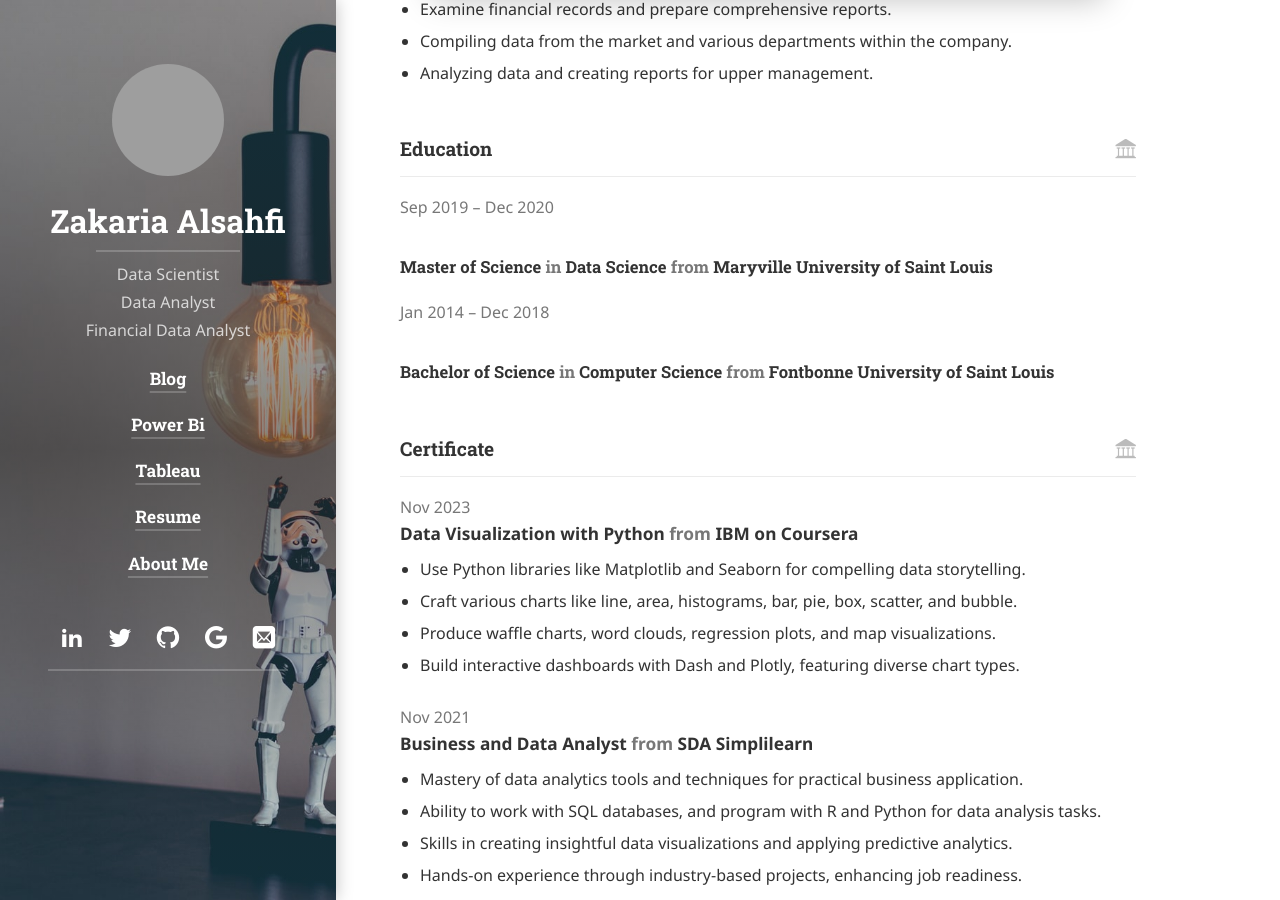
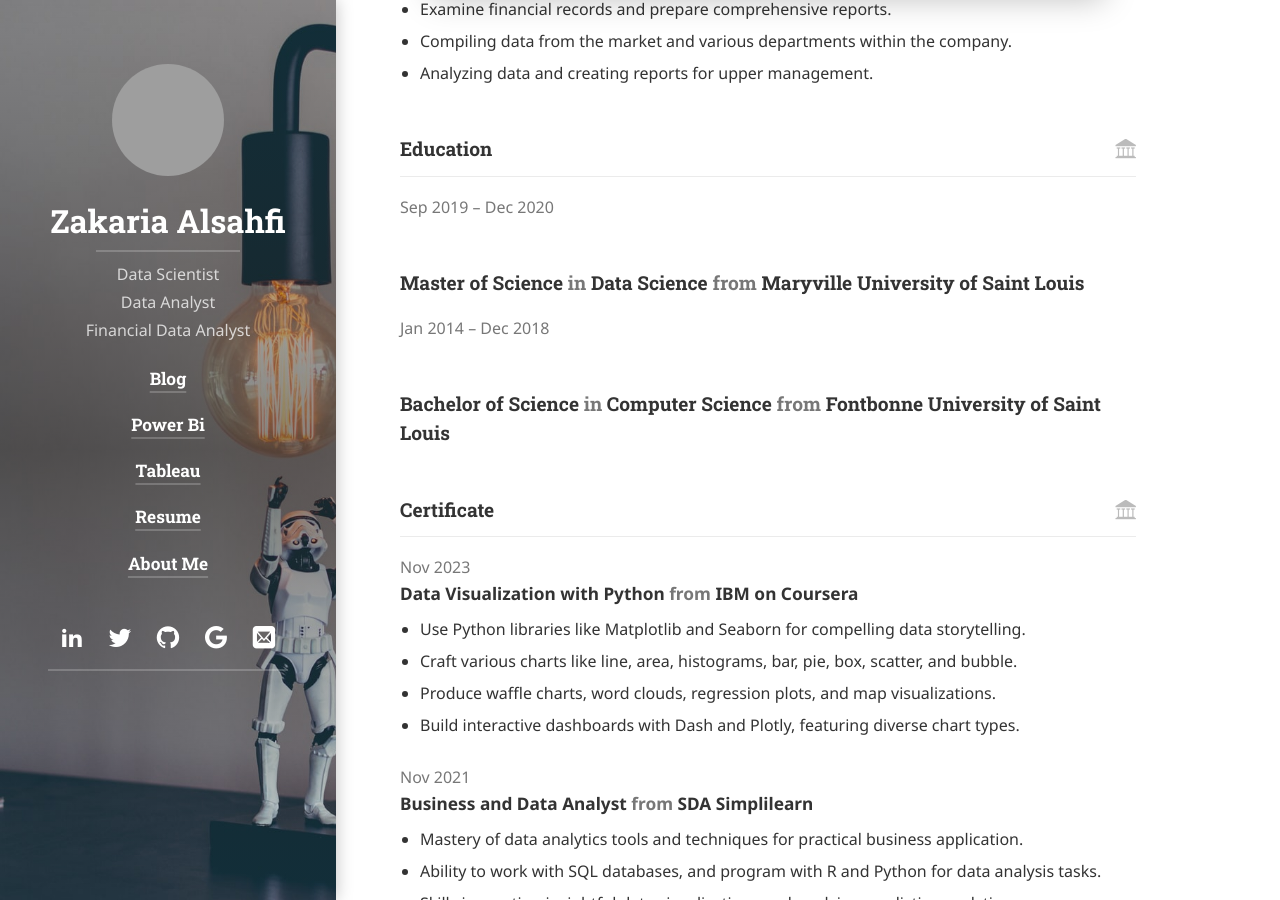
Before and after one commit to alsahfiza/alsahfiza.github.io, a Jekyll site: the page built from resume.md, in a window 1280 px wide and 900 px high, scrolled down 1095 px. Built offline with Jekyll 4.4.1, drawn with Linux system fonts in a browser that asks for light colours; cached includes are drawn as plain includes; nearby versions of some CDN libraries; some web fonts are replaced; library files that are not in the unit come from our copies; grey boxes are pictures that could not be loaded.

Commit message:
Update education.html

```diff
--- a/_includes/pro/resume/education.html
+++ b/_includes/pro/resume/education.html
@@ -13,7 +13,7 @@
           {% include components/from-to.html from=edu.startDate to=edu.endDate format=from_to_format %}
         </p>
       {% endif %}
-      <h4 class="h5 faded" {% if edu.endDate.size > 0 %}property="alumniOf" typeof="EducationalOrganization"{% endif %}>
+      <h5 class="h3 faded" {% if edu.endDate.size > 0 %}property="alumniOf" typeof="EducationalOrganization"{% endif %}>
         {% capture study_type %}<span class="bc">{{ edu.studyType }}</span>{% endcapture %}
         {% capture area %}<span class="bc">{{ edu.area }}</span>{% endcapture %}
         {% capture institution %}<span class="bc" {% if edu.endDate.size > 0 %}property="name"{% endif %}>{{ edu.institution }}</span>{% endcapture %}
```
